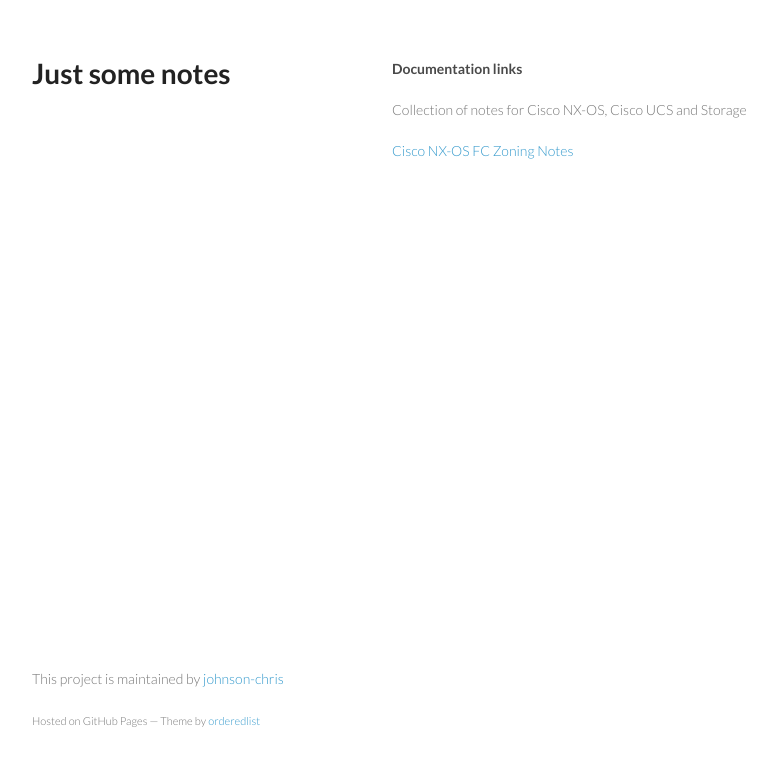
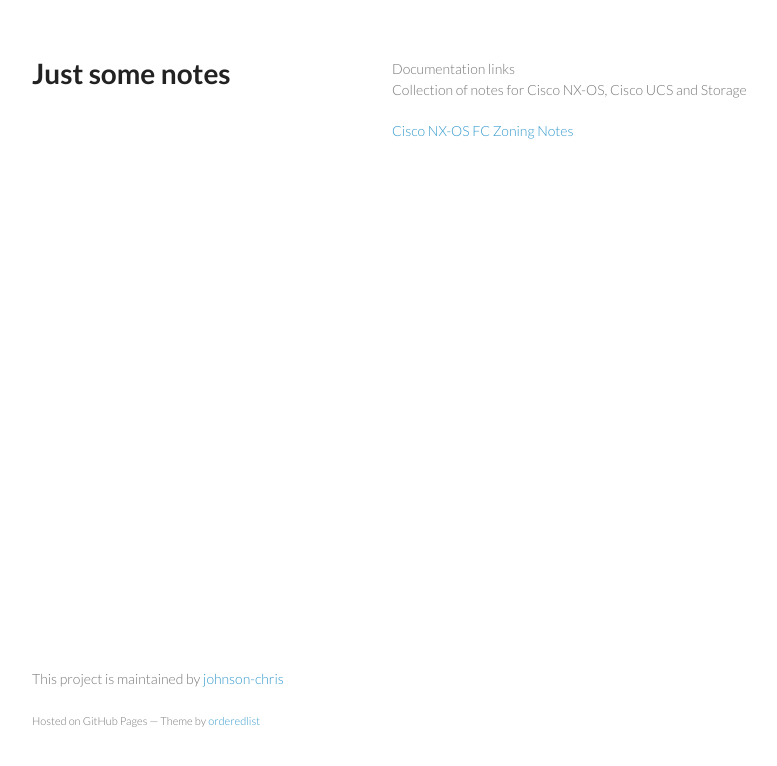
Before and after one commit to johnson-chris/documentation, a plain HTML site: page index.html in a window 1280 px wide. Shown: the whole page, without its empty margins (178-955 px from the left). Drawn offline with Linux system fonts and the light colour scheme.

Commit message:
more index edits

```diff
--- a/index.html
+++ b/index.html
@@ -19,7 +19,6 @@
         <p></p>
       </header>
       <section>
-        <h4>
 <a id="documentation-links" class="anchor" href="#documentation-links" aria-hidden="true"><span class="octicon octicon-link"></span></a>Documentation links</h4>
 
 <p>Collection of notes for Cisco NX-OS, Cisco UCS and Storage </p>
```
